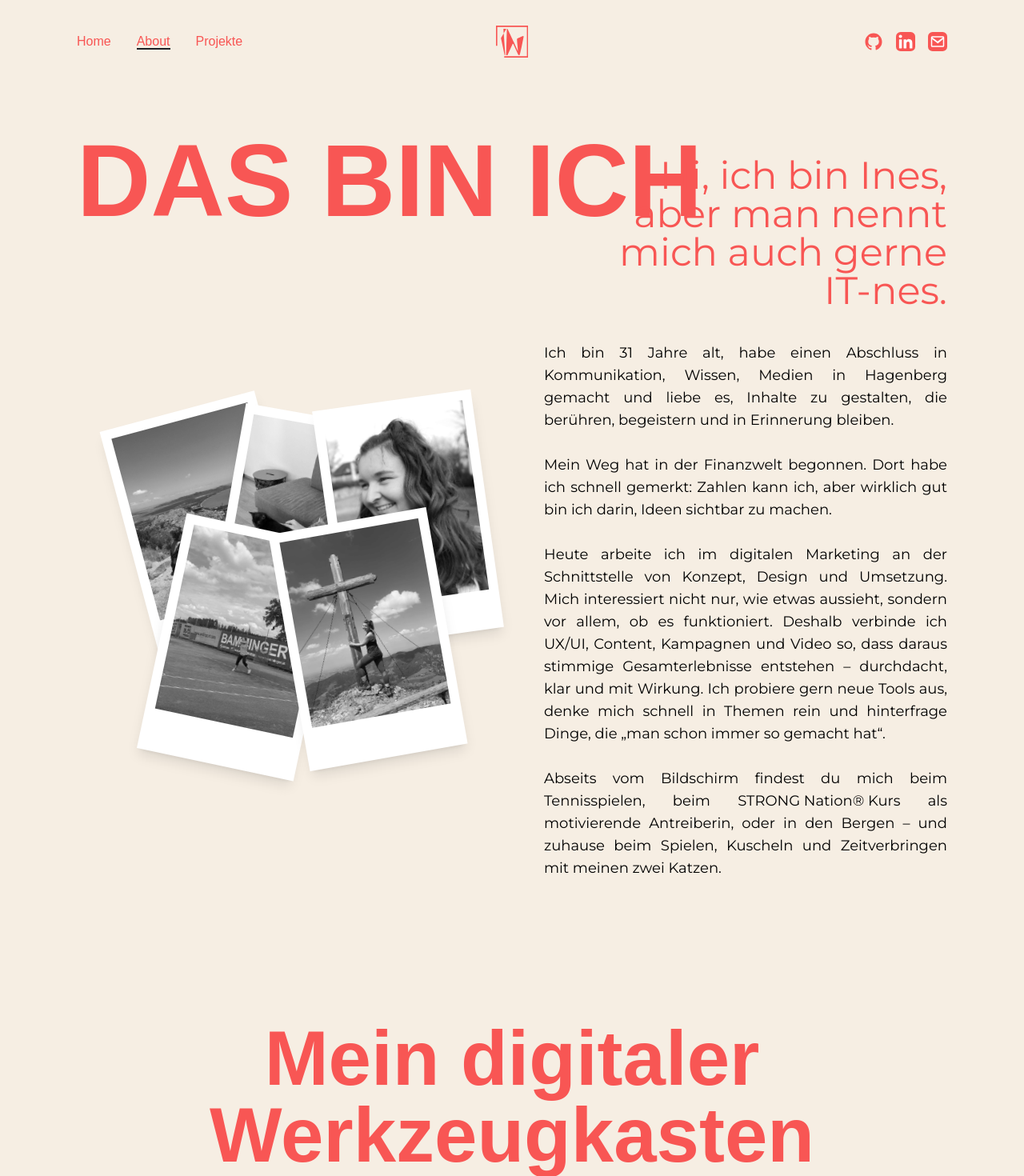
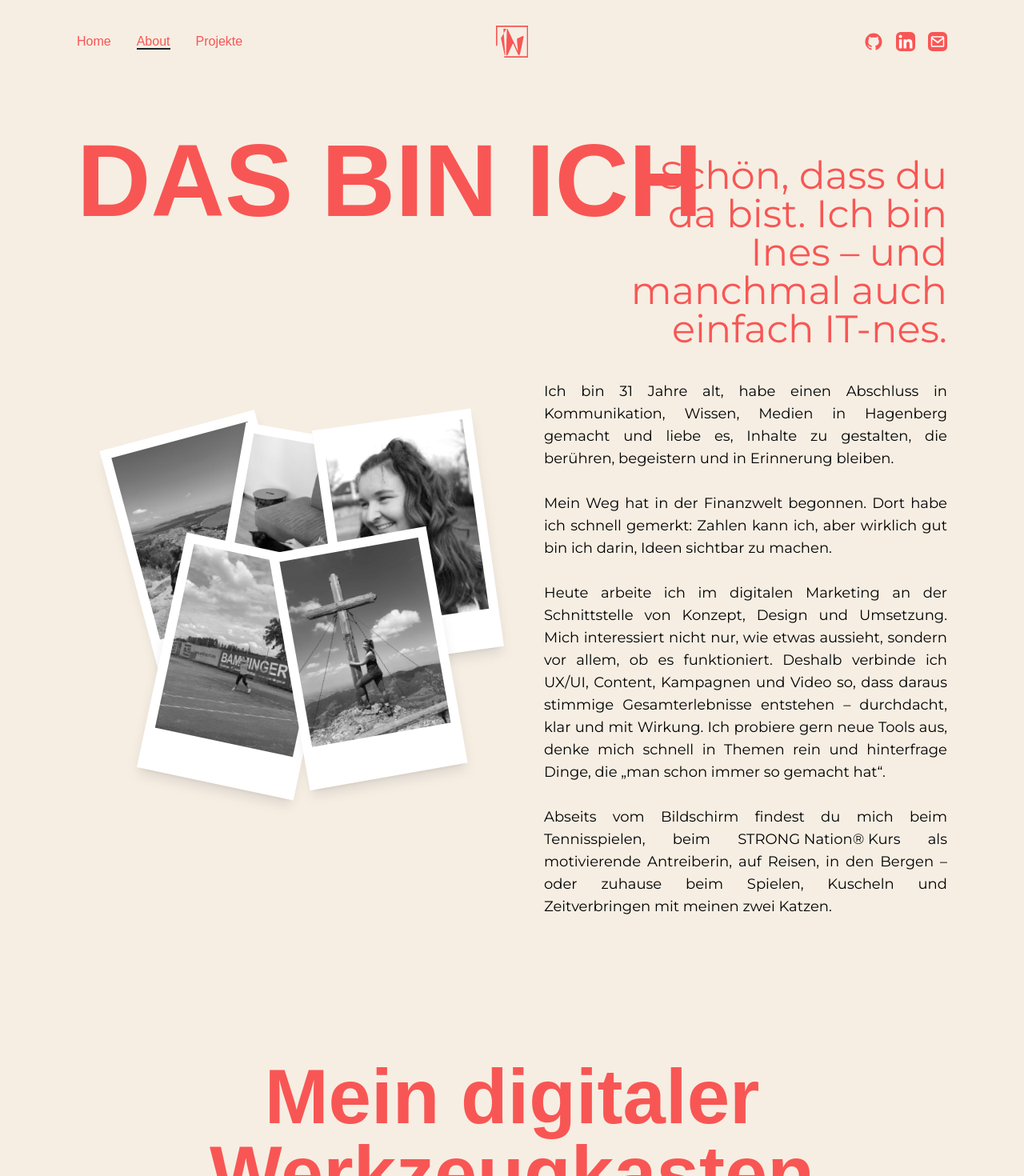
Before and after one commit to Ines2108/portfolio_new, a Next.js app: page /about in a window 1280 px wide. Shown: the top 1470 px of the page at 80% size. Built offline with nearby package versions, Linux system fonts and the light colour scheme; a web font is replaced by a local one.

Commit message:
Some adjustments in projectCard and aboutText

```diff
--- a/src/components/AboutText.js
+++ b/src/components/AboutText.js
@@ -7,7 +7,7 @@ const AboutText = () => {
     <>
       <div className="mt-4 lg:-mt-32 flex justify-end">
         <h2 className="mb-6 w-5/6 text-2xl font-montserrat sm:text-3xl md:text-4xl xl:text-5xl text-primary text-right normal-case">
-          Hi, ich bin Ines, aber man nennt mich auch gerne{" "}
+          Schön, dass du da bist. Ich bin Ines – und manchmal auch einfach{" "}
           <Popup
             title={easterEggData.itnes.title}
             text={easterEggData.itnes.text}
@@ -53,8 +53,8 @@ const AboutText = () => {
               STRONG Nation® Kurs
             </span>
           </Popup>{" "}
-          als motivierende Antreiberin, oder in den Bergen – und zuhause beim
-          Spielen, Kuscheln und Zeitverbringen mit meinen zwei Katzen.
+          als motivierende Antreiberin, auf Reisen, in den Bergen – oder zuhause
+          beim Spielen, Kuscheln und Zeitverbringen mit meinen zwei Katzen.
         </div>
       </div>
     </>
--- a/src/components/ProjectCardBase.js
+++ b/src/components/ProjectCardBase.js
@@ -76,7 +76,7 @@ const ProjectCardBase = ({
         </div>
 
         <div className={`flex justify-center flex-col ${layoutConfig.content}`}>
-          <span className="text-lg font-semibold text-primary">{type}</span>
+          <span className="text-lg text-primary">{type}</span>
           <h2 className={`font-bold mt-2 ${layoutConfig.title}`}>{title}</h2>
           {showSummary && summary && (
             <p
```
